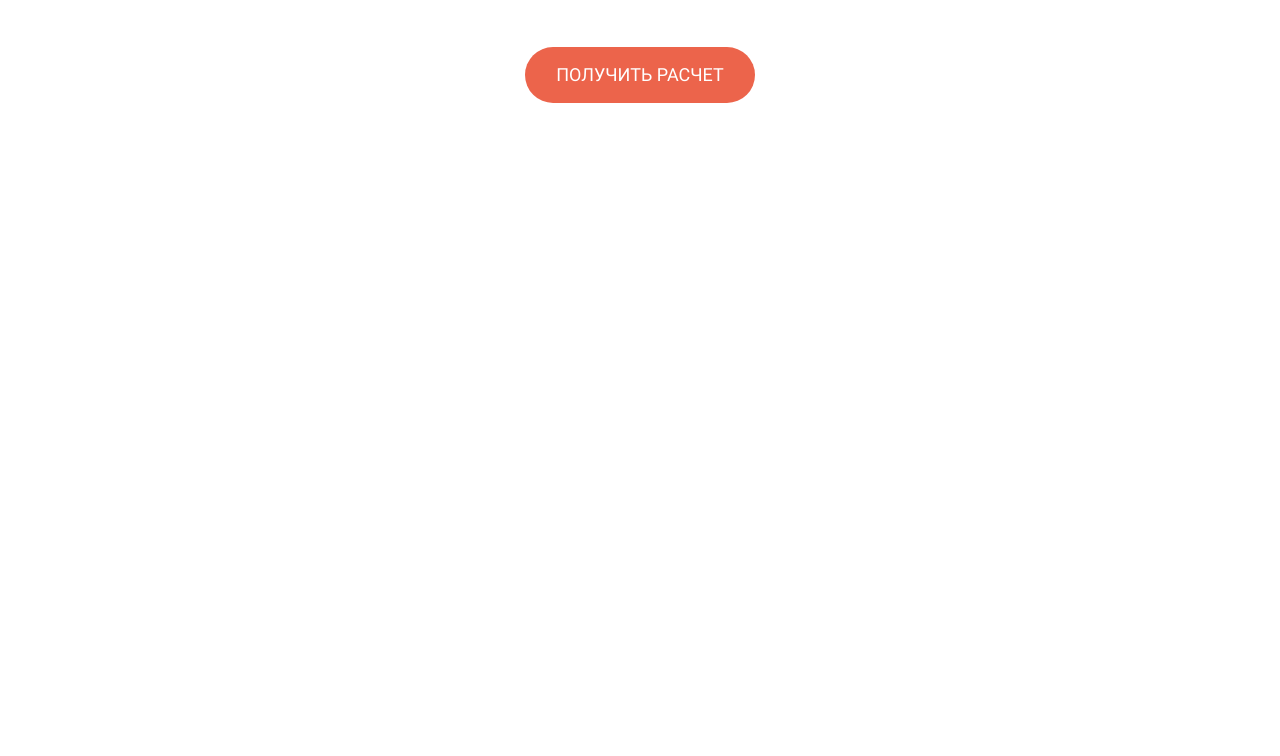
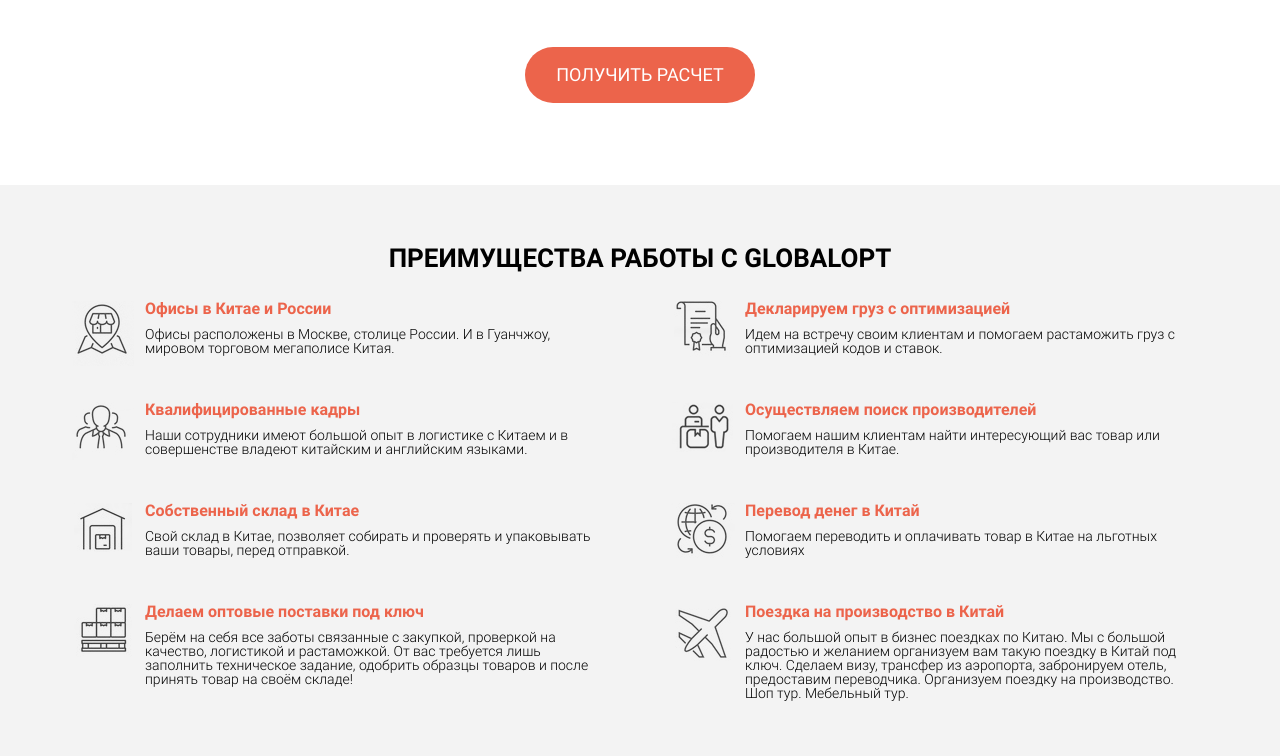
Before and after one commit to woodprop/global-opt, a website: page index.html in a window 1280 px wide. Shown: the part 588-1344 px from the top of the page. Before the commit the page ends 800 px from the top, so only its background shows below. Drawn offline with Linux system fonts and the light colour scheme.

Commit message:
advantages block

```diff
--- a/index.html
+++ b/index.html
@@ -61,5 +61,73 @@
     </div>
 </section>
 
+<section class="advantages">
+    <div class="container">
+        <h2 class="advantages_title">Преимущества работы с GLOBALOPT</h2>
+        <div class="advantages_wrapper">
+            <div class="advantages_item">
+                <div class="icon-container"><img src="icons/map-point.png" alt="" class="advantages_item_icon"></div>
+                <div class="advantages_item_text">
+                    <span>Офисы в Китае и России</span>
+                    Офисы расположены в Москве, столице России.  И в Гуанчжоу, мировом торговом мегаполисе Китая.
+                </div>
+            </div>
+            <div class="advantages_item">
+                <div class="icon-container"><img src="icons/certificate.png" alt="" class="advantages_item_icon"></div>
+                <div class="advantages_item_text">
+                    <span>Декларируем груз с оптимизацией</span>
+                    Идем на встречу своим клиентам и помогаем растаможить груз с оптимизацией кодов и ставок.
+                </div>
+            </div>
+            <div class="advantages_item">
+                <div class="icon-container"><img src="icons/people.png" alt="" class="advantages_item_icon"></div>
+                <div class="advantages_item_text">
+                    <span>Квалифицированные кадры</span>
+                    Наши сотрудники имеют большой опыт в логистике с Китаем и в совершенстве владеют китайским и английским языками.
+                </div>
+            </div>
+            <div class="advantages_item">
+                <div class="icon-container"><img src="icons/box-check.png" alt="" class="advantages_item_icon"></div>
+                <div class="advantages_item_text">
+                    <span>Осуществляем поиск производителей</span>
+                    Помогаем нашим клиентам найти интересующий вас товар или производителя в Китае.
+                </div>
+            </div>
+            <div class="advantages_item">
+                <div class="icon-container"><img src="icons/warehouse.png" alt="" class="advantages_item_icon"></div>
+                <div class="advantages_item_text">
+                    <span>Собственный склад в Китае</span>
+                    Свой склад в Китае, позволяет собирать и проверять и упаковывать  ваши товары, перед отправкой.
+                </div>
+            </div>
+            <div class="advantages_item">
+                <div class="icon-container"><img src="icons/moneytransfer.png" alt="" class="advantages_item_icon"></div>
+                <div class="advantages_item_text">
+                    <span>Перевод денег в Китай</span>
+                    Помогаем переводить и оплачивать товар в Китае на льготных условиях
+                </div>
+            </div>
+            <div class="advantages_item">
+                <div class="icon-container"><img src="icons/stack.png" alt="" class="advantages_item_icon"></div>
+                <div class="advantages_item_text">
+                    <span>Делаем оптовые поставки под ключ</span>
+                    Берём на себя все заботы связанные с  закупкой, проверкой на качество, логистикой и растаможкой.
+                    От вас требуется лишь заполнить техническое задание, одобрить  образцы товаров и после принять
+                    товар на своём складе!
+                </div>
+            </div>
+            <div class="advantages_item">
+                <div class="icon-container"><img src="icons/airplane.png" alt="" class="advantages_item_icon"></div>
+                <div class="advantages_item_text">
+                    <span>Поездка на производство в Китай</span>
+                    У нас большой опыт в бизнес поездках по Китаю. Мы с большой радостью и желанием организуем вам
+                    такую поездку в Китай под ключ. Сделаем визу, трансфер из аэропорта, забронируем отель, предоставим
+                    переводчика. Организуем поездку на производство. Шоп тур. Мебельный тур.
+                </div>
+            </div>
+        </div>
+    </div>
+</section>
+
 </body>
 </html>
--- a/sass/base/_general.sass
+++ b/sass/base/_general.sass
@@ -1,6 +1,7 @@
 *
   margin: 0
   padding: 0
+  box-sizing: border-box
 
 html
   font-family: Roboto, sans-serif
--- /dev/null
+++ b/sass/blocks/_advantages.sass
@@ -0,0 +1,39 @@
+.advantages
+  padding: 60px 0 20px 0
+  background: #f3f3f3
+  &_title
+    font-size: 26px
+    font-weight: 700
+    text-align: center
+    text-transform: uppercase
+  &_wrapper
+    margin-top: 30px
+    display: flex
+    justify-content: space-between
+    flex-wrap: wrap
+
+
+  &_item
+    margin-bottom: 36px
+    display: flex
+    width: 540px
+    .icon-container
+      width: 65px
+      height: 65px
+      img
+        display: block
+        margin: 0 auto
+        max-width: 100%
+        max-height: 100%
+
+    &_text
+      margin-left: 10px
+      width: 450px
+      font-size: 14px
+      font-weight: 300
+      span
+        display: block
+        margin-bottom: 10px
+        color: $color-orange
+        font-size: 16px
+        font-weight: 700
--- a/sass/style.sass
+++ b/sass/style.sass
@@ -6,3 +6,4 @@
 
 
 @import "blocks/promo"
+@import "blocks/advantages"
```
Also changed, not shown: css/style.min.css.
